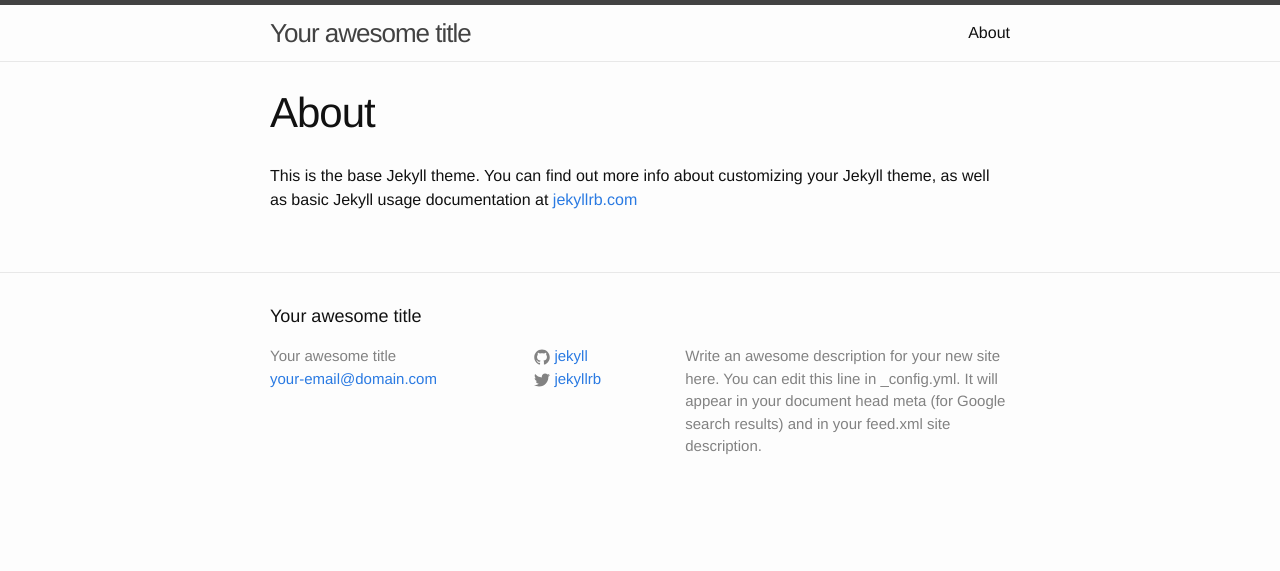
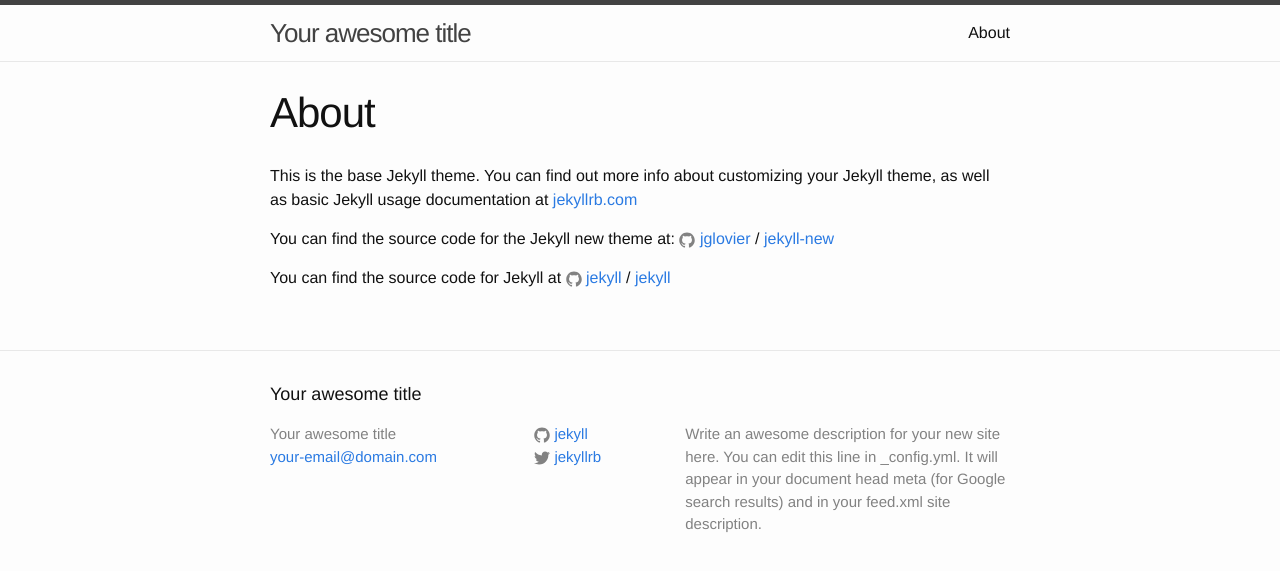
Before and after one commit to drewkim/drewkim.github.io, a Jekyll site: the page built from blog/about.md, in a window 1280 px wide. Shown: the top 571 px of the page. Built offline with Jekyll 4.4.1, drawn with Linux system fonts in a browser that asks for light colours.

Commit message:
Installed Jekyll

```diff
--- /dev/null
+++ b/blog/Gemfile
@@ -0,0 +1,2 @@
+source 'https://rubygems.org'
+gem 'github-pages', group: :jekyll_plugins
--- /dev/null
+++ b/blog/_includes/index.html
@@ -0,0 +1 @@
+Drew Kim
--- a/blog/_posts/2016-06-05-welcome-to-jekyll.markdown
+++ b/blog/_posts/2016-06-05-welcome-to-jekyll.markdown
@@ -1,7 +1,7 @@
 ---
 layout: post
 title:  "Welcome to Jekyll!"
-date:   2016-06-05 17:20:04 -0700
+date:   2016-06-05 17:48:41 -0700
 categories: jekyll update
 ---
 You’ll find this post in your `_posts` directory. Go ahead and edit it and re-build the site to see your changes. You can rebuild the site in many different ways, but the most common way is to run `jekyll serve`, which launches a web server and auto-regenerates your site when a file is updated.
--- a/blog/about.md
+++ b/blog/about.md
@@ -5,3 +5,11 @@
 ---
 
 This is the base Jekyll theme. You can find out more info about customizing your Jekyll theme, as well as basic Jekyll usage documentation at [jekyllrb.com](http://jekyllrb.com/)
+
+You can find the source code for the Jekyll new theme at:
+{% include icon-github.html username="jglovier" %} /
+[jekyll-new](https://github.com/jglovier/jekyll-new)
+
+You can find the source code for Jekyll at
+{% include icon-github.html username="jekyll" %} /
+[jekyll](https://github.com/jekyll/jekyll)
```
Also changed, not shown: blog/index.html (added, +23 -0 lines), blog/Gemfile.lock (added), 1 other file.
